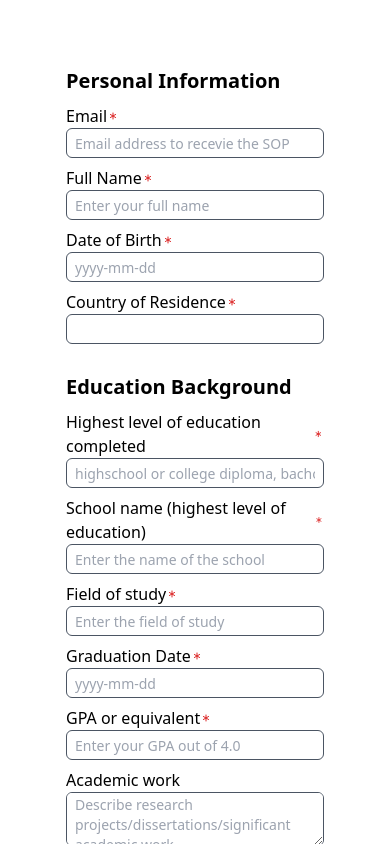
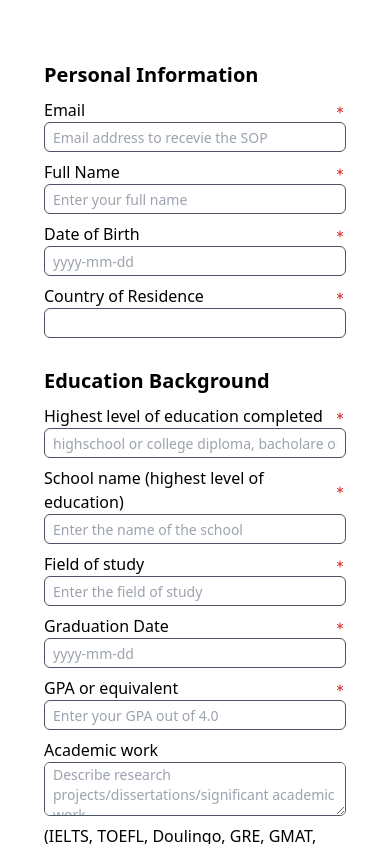
Before and after one commit to hannah-habibpour/sop-writer, a Next.js app: page /form in a window 390 px wide. Shown: the top 844 px of the page. Built offline with nearby package versions, Linux system fonts and the light colour scheme.

Commit message:
Update form page

```diff
--- a/app/form/page.tsx
+++ b/app/form/page.tsx
@@ -52,7 +52,7 @@ export default function FormPage() {
   };
 
   return (
-    <div className="py-[66px] px-[66px] md:px-[150px] md:py-[100px] items-center">
+    <div className="py-[60px] px-[44px] md:px-[150px] md:py-[100px] items-center">
       {isFormVisible ? (
         <form onSubmit={handleSubmit} className="flex flex-col gap-[20px]">
           <div>
--- a/components/form-input.tsx
+++ b/components/form-input.tsx
@@ -9,10 +9,10 @@ export default function FormInput({ question }: FormInputProps) {
   return (
     <div>
       <div className="flex flex-col my-[8px]">
-        <div className="flex items-center">
+        <div className="flex justify-between md:justify-normal">
           <label htmlFor={question.inputId}>{question.question}</label>
           {question.isRequired && (
-            <LuAsterisk className="text-[12px] text-red-600" />
+            <LuAsterisk className=" min-w-[12px] text-[12px] text-red-600 self-center" />
           )}
         </div>
         {question.questionType === "input" && (
```
